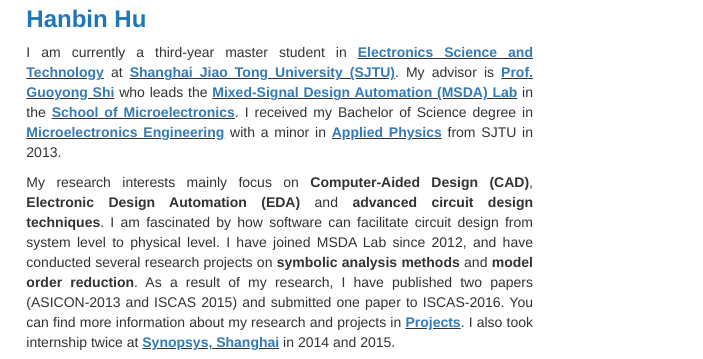
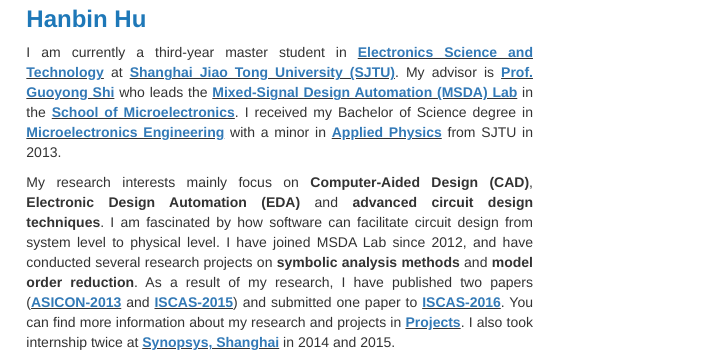
Before and after one commit to hanbinhu/hanbinhu.github.io, a plain HTML site: page index.html in a window 1280 px wide. Shown: the part 159-518 px from the top of the page, 577-1280 px from the left. Drawn offline with Linux system fonts and the light colour scheme.

Commit message:
Add links to conference names in index page

```diff
--- a/index.html
+++ b/index.html
@@ -53,7 +53,7 @@
         </div>
         <div class="col-xs-7">
           <p>I am currently a third-year master student in <strong><u><a href="http://english.seiee.sjtu.edu.cn/" target="_blank">Electronics Science and Technology</a></u></strong> at <strong><u><a href="http://en.sjtu.edu.cn/" target="_blank">Shanghai Jiao Tong University (SJTU)</a></u></strong>. My advisor is <strong><u><a href="http://ic.sjtu.edu.cn/ic/en/faculty/shiguoyong/" target="_blank">Prof. Guoyong Shi</a></u></strong> who leads the <strong><u><a href="http://202.120.46.7" target="_blank">Mixed-Signal Design Automation (MSDA) Lab</a></u></strong> in the <strong><u><a href="http://ic.sjtu.edu.cn/ic/en" target="_blank">School of Microelectronics</a></u></strong>. I received my Bachelor of Science degree in <strong><u><a href="http://ic.sjtu.edu.cn/ic/en" target="_blank">Microelectronics Engineering</a></u></strong> with a minor in <strong><u><a href="http://www.physics.sjtu.edu.cn/en/" target="_blank">Applied Physics</a></u></strong> from SJTU in 2013.</p>
-          <p>My research interests mainly focus on <strong>Computer-Aided Design (CAD)</strong>, <strong>Electronic Design Automation (EDA)</strong> and <strong>advanced circuit design techniques</strong>. I am fascinated by how software can facilitate circuit design from system level to physical level. I have joined MSDA Lab since 2012, and have conducted several research projects on <strong>symbolic analysis methods</strong> and <strong>model order reduction</strong>. As a result of my research, I have published two papers (ASICON-2013 and ISCAS 2015) and submitted one paper to ISCAS-2016. You can find more information about my research and projects in <strong><u><a href="project.html">Projects</a></u></strong>. I also took internship twice at <strong><u><a href="http://www.synopsys.com/" target="_blank">Synopsys, Shanghai</a></u></strong> in 2014 and 2015.</p>
+          <p>My research interests mainly focus on <strong>Computer-Aided Design (CAD)</strong>, <strong>Electronic Design Automation (EDA)</strong> and <strong>advanced circuit design techniques</strong>. I am fascinated by how software can facilitate circuit design from system level to physical level. I have joined MSDA Lab since 2012, and have conducted several research projects on <strong>symbolic analysis methods</strong> and <strong>model order reduction</strong>. As a result of my research, I have published two papers (<strong><u><a href="http://www.ieee.org/conferences_events/conferences/conferencedetails/index.html?Conf_ID=31101" target="_blank">ASICON-2013</a></u></strong> and <strong><u><a href="http://www.iscas2015.org" target="_blank">ISCAS-2015</a></u></strong>) and submitted one paper to <strong><u><a href="http://www.iscas2016.org" target="_blank">ISCAS-2016</a></u></strong>. You can find more information about my research and projects in <strong><u><a href="project.html">Projects</a></u></strong>. I also took internship twice at <strong><u><a href="http://www.synopsys.com/" target="_blank">Synopsys, Shanghai</a></u></strong> in 2014 and 2015.</p>
           <p>I grew up in <strong><u><a href="https://en.wikipedia.org/wiki/Shanghai" target="_blank">Shanghai, China</a></u></strong>. Shanghai is an international metropolis nurtured by both traditional Chinese culture and foreign culture, full of archaistic narrow alleys as well as modern towering skyscrapers. I have lived here for nearly 25 years. I'd like to travel to see the big world.</p>
           <p>The great passion and joy gained from my research experience in EDA have strongly encouraged me to pursue a PhD degree in the U.S. Hope one day I can make significant contribution to the community and my work will accelerate innovation in both academia and industry. </p>
           <p>Contact: <strong><u><a href="mailto:hanbinhu2016@gmail.com">hanbinhu2016@gmail.com</a></u></strong></p>
```
